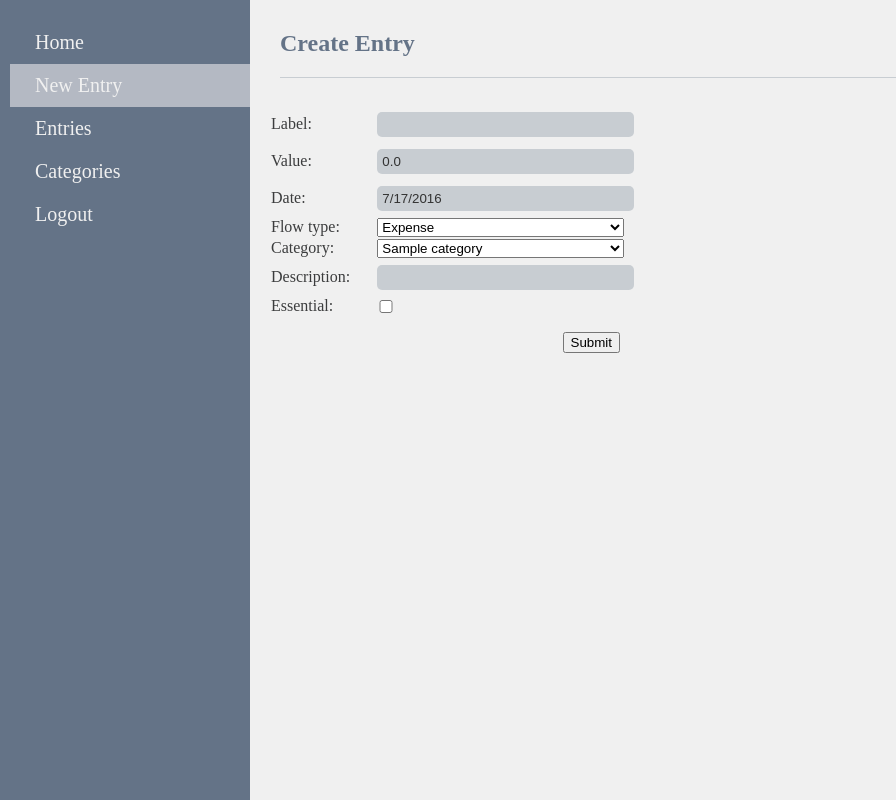
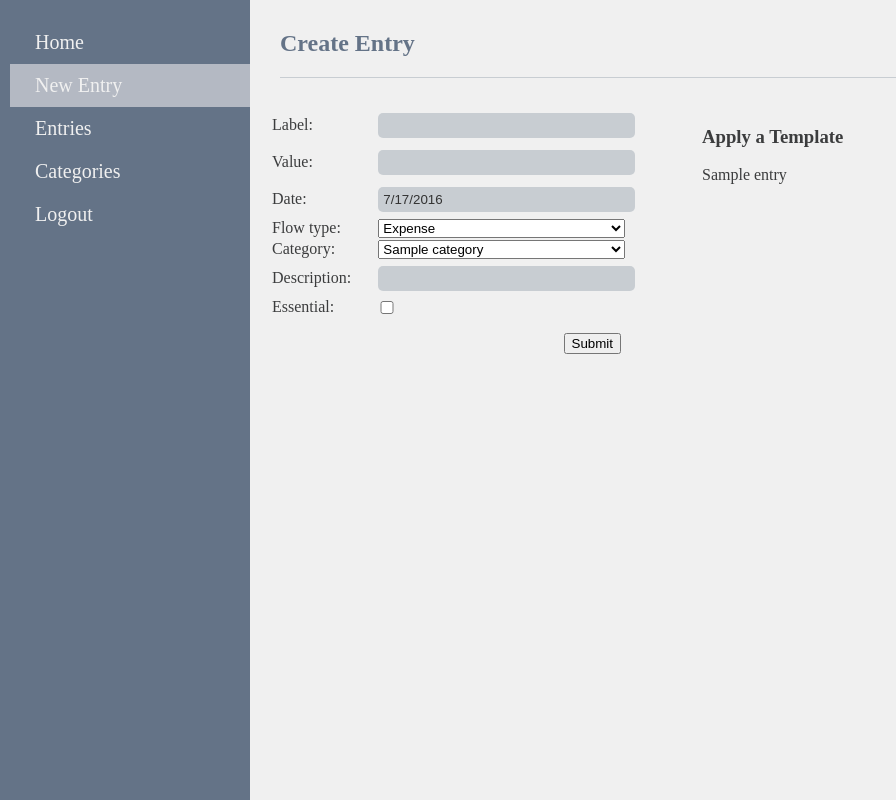
Before and after one commit to Prodge/budgie, a Django app: page /budget/entry/create/ in a window 1280 px wide. Shown: the whole page, without its empty margins (0-896 px from the left). Run offline with Django 3.2, Linux system fonts and the light colour scheme; a user stored in the database is signed in; tables that the repository leaves empty hold one stand-in row (values such as "Sample post").

Commit message:
Added most frequent entries templates when creating an entry

```diff
--- a/budget/templates/entry_edit.html
+++ b/budget/templates/entry_edit.html
@@ -11,12 +11,55 @@
 {% endblock %}
 
 {% block content %}
-  {% include "form.html" %}
+  <table class="markup-table">
+    <tr>
+      <td>
+        {% include "form.html" %}
+      </td>
+
+      <td valign="top" style="padding-left: 80px">
+        {% if frequent_entries %}
+          <div>
+          <h3>Apply a Template</h3>
+          {% for entry, json in frequent_entries %}
+            <div>
+              <p name="template-entry">{{entry.label}}</p>
+              <div hidden="hidden" id="entry-data-{{entry.label}}">{{ json }}</div>
+            </div>
+          {% endfor %}
+          </div>
+        {% endif %}
+      </td>
+    </tr>
+  </table>
 
   <script>
+    // Apply templates to the form
+    $(document).ready(function(){
+      $('[name="template-entry"]').click(function(e){
+        var p_tag = e.originalEvent.originalTarget;
+        var entry_data = JSON.parse(p_tag.parentElement.lastElementChild.firstChild.data);
+        $.each(entry_data, function(field, value){
+          var field = $('#id_' + field);
+          if (field.is(':checkbox')){
+            field.prop("checked", value);
+          }else{
+            field.val(value);
+          }
+        });
+      });
+    });
+  </script>
+
+  <script>
+    // Prevent prifilling with 0 so it doesn't have to be cleared
+    $('#id_value').val('');
+  </script>
+
+  <script>
+      // Init Datepicker
     $(document).ready(function() {
       var datepicker = $('.datepicker');
-      // Init Datepicker
       datepicker.datepicker();
 
       // Fill date with todays date
--- a/budget/views.py
+++ b/budget/views.py
@@ -1,4 +1,7 @@
 import datetime
+import json
+
+from collections import OrderedDict
 
 from django.shortcuts import render, redirect
 from django.http import HttpResponse
@@ -34,6 +37,31 @@ def get_home_page_summary(entries):
         'month': get_amount_spent_over_period(entries, 30),
         'average_month': get_average_spent_over_period(entries, 30),
     }
+
+def get_user_entries(user):
+    return Entry.objects.filter(user=user)
+
+def get_entry_occurances(entries):
+    return {entry.label: entries.filter(label=entry.label).count() for entry in entries}
+
+def get_sorted_entry_occurances(entries):
+    return sorted(get_entry_occurances(entries).items(), key=lambda x: x[1], reverse=True)
+
+def get_most_frequent_entries(entries, num):
+    '''
+    Returns a list of the most recent entry for each of the most common entry labels
+    '''
+    return [entries.filter(label = entry[0]).latest('id') for entry in get_sorted_entry_occurances(entries)[:num]]
+
+def get_entry_json_data(entry):
+    return json.dumps({
+        'label': entry.label,
+        'value': float(entry.value),
+        'flow_type': entry.flow_type,
+        'category': entry.category.id,
+        'essential': entry.essential,
+        'description': entry.description,
+    })
 
 @login_required
 def home(request):
@@ -96,6 +124,10 @@ def entry_create(request):
             entry.save()
             return redirect('entry_detail', entry_id = entry.id)
     else:
+        context['frequent_entries'] = [(entry, get_entry_json_data(entry)) for entry in
+                get_most_frequent_entries(
+                    filter_entries_to_period(
+                        get_user_entries(request.user), 60), 10)] # most frequent 10 in past 60 days # TODO make this a setting
         form = EntryForm(user = request.user)
 
     context['form'] = form
--- a/static/css/main.css
+++ b/static/css/main.css
@@ -96,6 +96,10 @@ input[type="checkbox"] {
 }
 
 /* Tables */
+table.markup-table, table.markup-table tr, table.markup-table td{
+    border-style: none;
+}
+
 form table, form table tr, form table td, form table th {
     border-style: none;
 }
```
